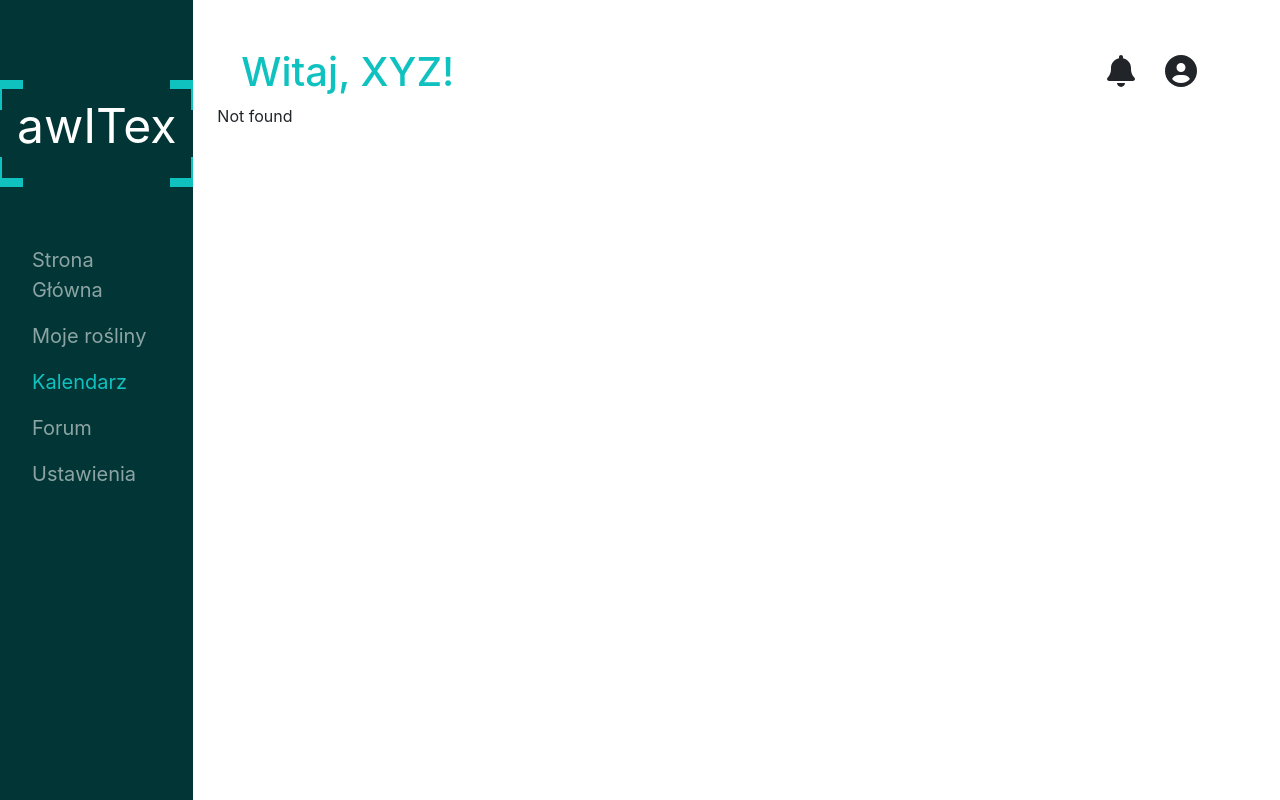
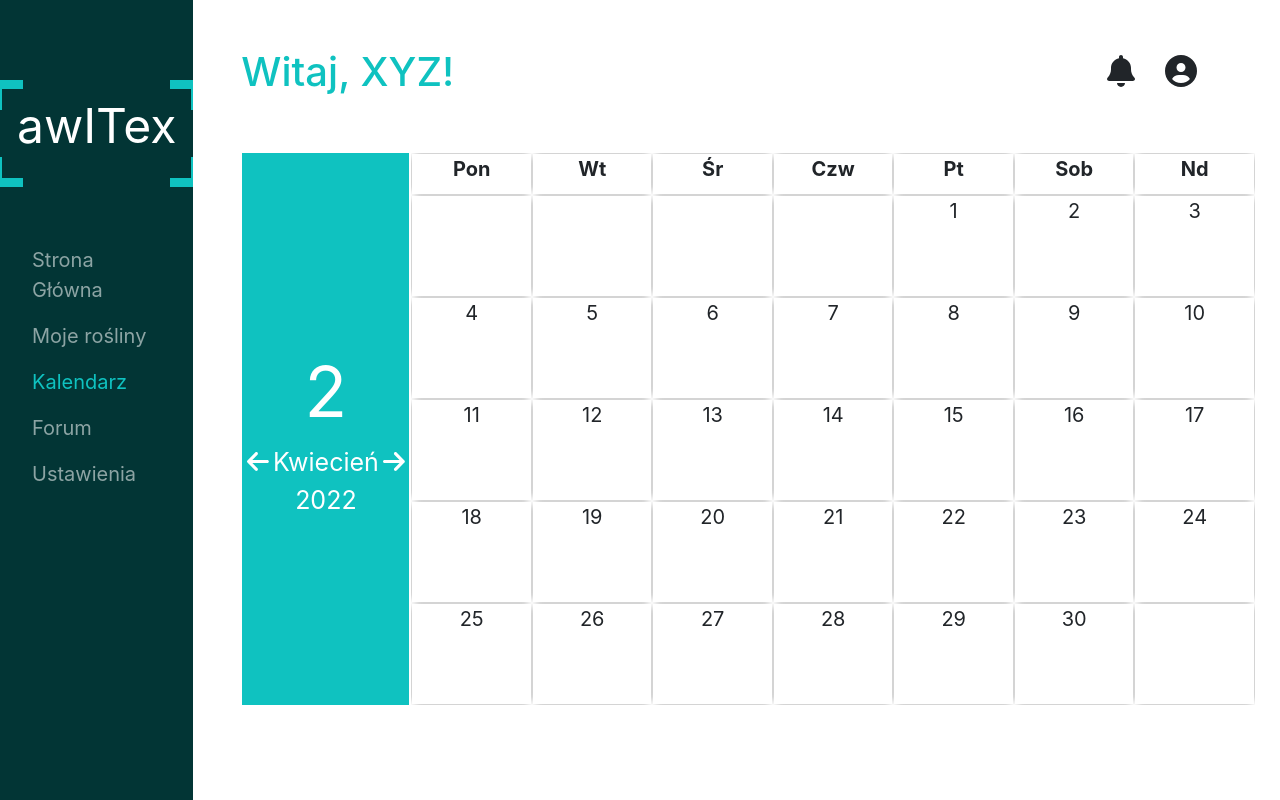
Before and after one commit to pploszczyca/AwITeks, a React (Create React App) app in the folder frontend/: page /calendar in a window 1280 px wide. Before the commit this address had no page. Built offline with nearby package versions, Linux system fonts and the light colour scheme.

Commit message:
calendar basic display

```diff
--- a/frontend/src/components/App/App.tsx
+++ b/frontend/src/components/App/App.tsx
@@ -7,6 +7,7 @@ import PlantsView from "../PlantsView/PlantsView";
 import Sidebar from "../Sidebar/Sidebar";
 import {Col, Container, Row} from "react-bootstrap";
 import SiteTitleAndIcons from "../SiteTitleAndIcons/SiteTitleAndIcons";
+import Calendar from "../Calendar/Calendar";
 
 
 function App() {
@@ -23,6 +24,7 @@ function App() {
                             {/*todo: add next Route elements e.g forum and settings*/}
                             <Route path="/" element={<Dashboard/>}/>
                             <Route path="/my_plants" element={<PlantsView/>}/>
+                            <Route path="/calendar" element={<Calendar/>}/>
                             <Route path="*" element={<NotFound/>}/>
                         </Routes>
                     </Col>
--- /dev/null
+++ b/frontend/src/components/Calendar/Calendar.tsx
@@ -0,0 +1,119 @@
+import React from 'react';
+import {Container, Row, Col} from "react-bootstrap";
+import styled from "styled-components";
+import {faArrowLeft, faArrowRight} from '@fortawesome/free-solid-svg-icons'
+import {FontAwesomeIcon} from "@fortawesome/react-fontawesome";
+
+
+let Day = styled.div`
+  //background-color: red;
+  height: 5em;
+  text-align: center;
+  //border: solid 1px black;
+  width: 100%;
+  font-size: 20px;
+  box-shadow: 0 0 7px -3px rgba(0, 0, 0, 1);
+
+  &:hover{
+    background-color: #0FC2C0;
+  }
+  &.day-name:hover{
+    background-color: white;
+  }
+  &.day-name{
+    height: 2em;
+    font-weight: bold;
+  }
+`
+
+let CalendarCol = styled(Col)`
+    padding: 1px;
+`
+
+let CalendarService = styled.div`
+  height: 100%;
+  background-color: #0FC2C0;
+  display: flex;
+  flex-direction: column;
+  align-items: center;
+  justify-content: center;
+  text-align: center;
+  color: white;
+
+  & div:first-child{
+    font-size: 70px;
+  }
+
+  & div:last-child{
+    font-size: 25px;
+  }
+
+`
+
+class Calendar extends React.Component<{}, {days: any[], weeks: any[], months: string[], displayedDate: Date}>{
+    constructor(props: any) {
+        super(props);
+        this.state = {
+            days: Array.from(Array(7).keys()),
+            weeks: Array.from(Array(5).keys()),
+            months: ["Styczeń", "Luty", "Marzec", "Kwiecień", "Maj", "Czerwiec", "Lipiec", "Sierpień", "Wrzesień", "Październik", "Listopad", "Grudzień"],
+            displayedDate: new Date()
+        }
+        this.getActualDay = this.getActualDay.bind(this)
+    }
+
+    getActualDay(fieldNumber: number, date: Date){
+        let lastDay = new Date(date.getFullYear(), date.getMonth(), 0).getDate()
+        let actualDayNumber = fieldNumber - new Date(date.getFullYear(), date.getMonth(), 1).getDay() + 1;
+
+        if(actualDayNumber <= 0 || actualDayNumber >= lastDay){
+            return (<Day/>);
+        }
+        else {
+            return (<Day>{actualDayNumber}</Day>);
+        }
+    }
+
+    render(){
+        return (
+            <Container>
+                <Row className="m-0 mt-5">
+                    <CalendarCol xs={2}>
+                        <CalendarService>
+                            <div>{this.state.displayedDate.getDate()}</div>
+                            <div>
+                                <FontAwesomeIcon icon={faArrowLeft} className="px-1"/>
+                                {this.state.months[this.state.displayedDate.getMonth()]}
+                                <FontAwesomeIcon icon={faArrowRight} className="px-1"/>
+                                <br/> {this.state.displayedDate.getFullYear()}
+                            </div>
+                        </CalendarService>
+                    </CalendarCol>
+                    <CalendarCol xs={10} >
+                        <Row className="m-0">
+                            <CalendarCol><Day className="day-name">Pon</Day></CalendarCol>
+                            <CalendarCol><Day className="day-name">Wt</Day></CalendarCol>
+                            <CalendarCol><Day className="day-name">Śr</Day></CalendarCol>
+                            <CalendarCol><Day className="day-name">Czw</Day></CalendarCol>
+                            <CalendarCol><Day className="day-name">Pt</Day></CalendarCol>
+                            <CalendarCol><Day className="day-name">Sob</Day></CalendarCol>
+                            <CalendarCol><Day className="day-name">Nd</Day></CalendarCol>
+                        </Row>
+                        {this.state.weeks.map(weekNr => (
+                            <Row className="m-0">
+                                {this.state.days.map(day => (
+                                    <CalendarCol>
+                                        { this.getActualDay((weekNr*7) + (day + 1), this.state.displayedDate) }
+                                    </CalendarCol>
+                                ))}
+                            </Row>
+                        ))}
+                    </CalendarCol>
+                </Row>
+
+            </Container>
+        );
+    }
+}
+
+export default Calendar;
```
